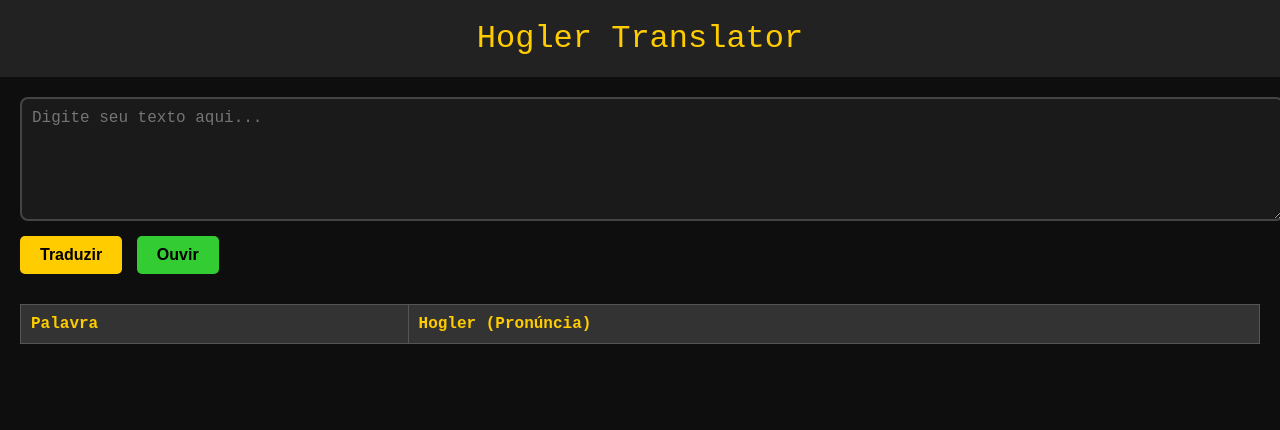
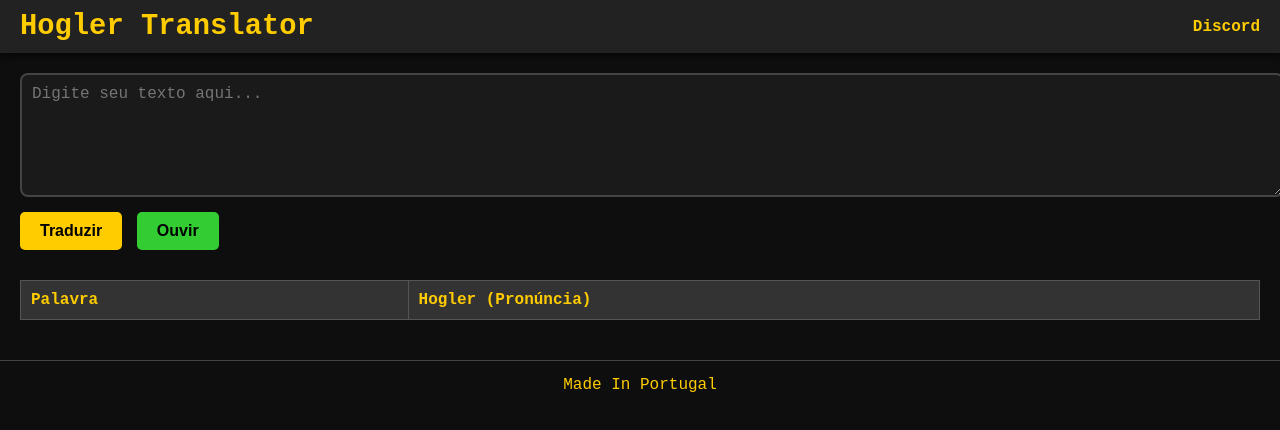
Before and after one commit to joafine00/Hogler, a plain HTML site: page index.html in a window 1280 px wide. Drawn offline with Linux system fonts and the light colour scheme.

Commit message:
Update index.html

```diff
--- a/index.html
+++ b/index.html
@@ -6,20 +6,29 @@
 <title>Hogler Translator</title>
 <style>
 body { font-family:'Courier New',monospace; background:#0e0e0e; color:#f0f0f0; margin:0; padding:0; }
-header { background:#222; padding:20px; text-align:center; font-size:2em; color:#ffcc00; }
+header { background:#222; padding:10px 20px; color:#ffcc00; display:flex; align-items:center; justify-content:space-between; box-shadow:0 4px 6px rgba(0,0,0,0.5);}
+header h1 { margin:0; font-size:1.8em; }
+nav a { color:#ffcc00; text-decoration:none; margin-left:15px; font-weight:bold; transition:0.3s;}
+nav a:hover { color:#fff; }
 .container { padding:20px; }
 textarea { width:100%; height:100px; background:#1a1a1a; color:#f0f0f0; border:2px solid #444; border-radius:8px; padding:10px; font-size:16px; font-family:monospace; }
 button { margin:10px 5px 10px 0; padding:10px 20px; font-size:16px; border:none; border-radius:5px; cursor:pointer; font-weight:bold; }
-#translateBtn { background-color:#ffcc00; }
-#listenBtn { background-color:#33cc33; }
+#translateBtn { background-color:#ffcc00; } #listenBtn { background-color:#33cc33; }
 table { width:100%; border-collapse:collapse; margin-top:20px; }
 th, td { padding:10px; border:1px solid #555; text-align:left; }
 th { background:#333; color:#ffcc00; } td { background:#222; }
+footer { text-align:center; padding:15px; color:#ffcc00; margin-top:20px; border-top:1px solid #444; }
 </style>
 </head>
 <body>
 
-<header>Hogler Translator</header>
+<header>
+<h1>Hogler Translator</h1>
+<nav>
+  <a href="https://dsc.gg/ispasyu" target="_blank">Discord</a>
+</nav>
+</header>
+
 <div class="container">
 <textarea id="inputText" placeholder="Digite seu texto aqui..."></textarea><br>
 <button id="translateBtn" onclick="translateHogler()">Traduzir</button>
@@ -36,6 +45,8 @@ th { background:#333; color:#ffcc00; } td { background:#222; }
 </table>
 </div>
 
+<footer>Made In Portugal</footer>
+
 <script>
 // Símbolos Hogler
 const hoglerSymbols = {'A':'ㅁ','B':'ㄴ','C':'ㅇ','D':'ㄹ','E':'ㅎ','F':'ㅂ','G':'ㅅ','H':'ㅈ','I':'ㅌ','J':'ㄱ','K':'ㅋ','L':'ㅍ','M':'ㅠ','N':'ㅛ','O':'ㅑ','P':'ㅕ','Q':'ㅏ','R':'ㅣ','S':'ㅡ','T':'ㅗ','U':'ㅓ','V':'ㅐ','W':'ㅔ','X':'ㅂ','Y':'ㅊ','Z':'ㅌ','Ç':'ㄱ'};
@@ -50,7 +61,7 @@ const specialWords = {
 "cidade": {symbols:"ㅅㅓ",pronunciation:"Cida"}
 };
 
-// Normalização
+// Normalização e cifra
 function normalizeWord(word){ return word.normalize("NFD").replace(/[\u0300-\u036f]/g, ""); }
 function caesarShift(char){ const alphabet="ABCDEFGHIJKLMNOPQRSTUVWXYZÇ"; let upper=char.toUpperCase(); if(alphabet.includes(upper)) return alphabet[(alphabet.indexOf(upper)+2)%alphabet.length]; return char; }
 function findExpression(text){ let normalized=normalizeWord(text).toLowerCase(); for(let key of Object.keys(specialWords).sort((a,b)=>b.length-a.length)){ if(normalizeWord(key)===normalized) return key;} return null; }
@@ -65,18 +76,14 @@ function wordToHogler(word){
   return symbols;
 }
 
-// Pronúncia
+// Pronúncia frase inteira
 function wordPronunciation(text){
   let words=text.split(/\s+/);
   let result=[];
   words.forEach(word => {
     let expr=findExpression(word);
     if(expr) result.push(specialWords[expr].pronunciation);
-    else {
-      let normalized=normalizeWord(word);
-      let shifted=''; for(let c of normalized) shifted+=caesarShift(c);
-      result.push(shifted);
-    }
+    else { let normalized=normalizeWord(word); let shifted=''; for(let c of normalized) shifted+=caesarShift(c); result.push(shifted);}
   });
   return result.join(' ');
 }
```
